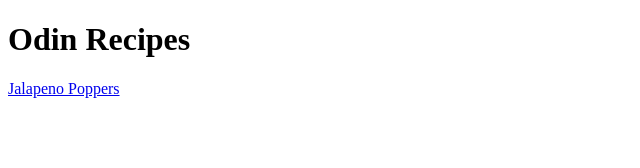
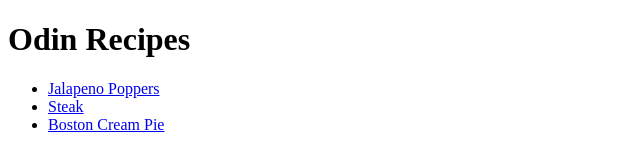
Before and after one commit to plzsendpie/odin-recipes, a plain HTML site: page index.html in a window 1280 px wide. Shown: the whole page, without its empty margins (0-640 px from the left). Drawn offline with Linux system fonts and the light colour scheme.

Commit message:
Add updated index.html file
I forgot to include this file in previous commit. I was in the wrong
directory when I used 'git add .'

```diff
--- a/index.html
+++ b/index.html
@@ -1,12 +1,22 @@
 <!DOCTYPE html>
 <html lang="en">
-<head>
-    <meta charset="UTF-8">
-    <meta name="viewport" content="width=device-width, initial-scale=1.0">
-    <title>Document</title>
-</head>
-<body>
+  <head>
+    <meta charset="UTF-8" />
+    <meta name="viewport" content="width=device-width, initial-scale=1.0" />
+    <title>Odin Recipes</title>
+  </head>
+  <body>
     <h1>Odin Recipes</h1>
-    <a href="./recipes/jalapeno-poppers.html">Jalapeno Poppers</a>
-</body>
+    <ul>
+      <li>
+        <a href="./recipes/jalapeno-poppers.html">Jalapeno Poppers</a>
+      </li>
+      <li>
+        <a href="./recipes/steak.html">Steak</a>
+      </li>
+      <li>
+        <a href="./recipes/boston-cream-pie.html">Boston Cream Pie</a>
+      </li>
+    </ul>
+  </body>
 </html>
```
